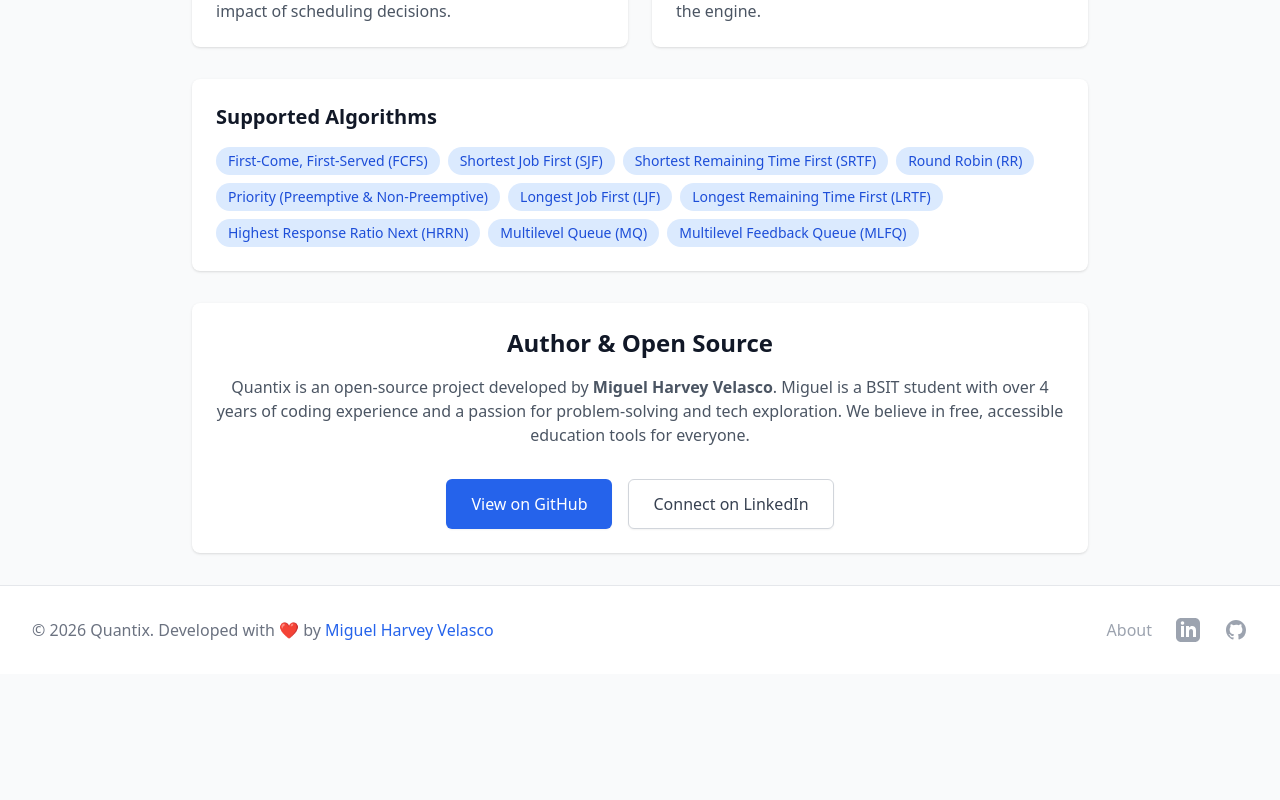
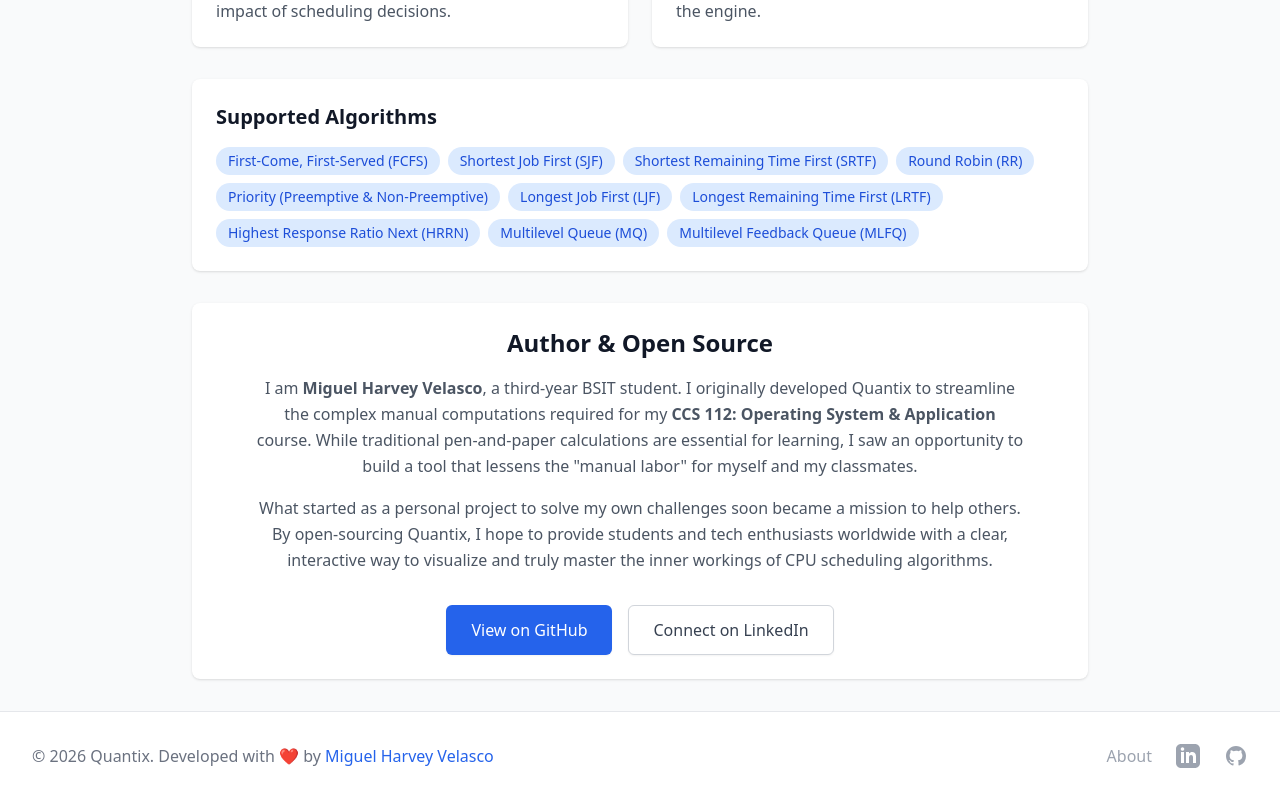
Before and after one commit to CodeExplorer430/cpu-scheduling-visualizer, a React (Vite) app in the folder frontend/: page /about in a window 1280 px wide. Shown: the part 969-1769 px from the top of the page. Before the commit the page ends 1643 px from the top, so only its background shows below. Built offline with nearby package versions, Linux system fonts and the light colour scheme.

Commit message:
docs: refine author bio with personal motivation and course context

```diff
--- a/frontend/src/pages/About.tsx
+++ b/frontend/src/pages/About.tsx
@@ -102,10 +102,18 @@ export const About: React.FC = () => {
       <Card>
         <div className="text-center space-y-4">
           <h2 className="text-2xl font-bold text-gray-900 dark:text-white">Author & Open Source</h2>
-          <p className="text-gray-600 dark:text-gray-300">
-            Quantix is an open-source project developed by <strong>Miguel Harvey Velasco</strong>.
-            Miguel is a BSIT student with over 4 years of coding experience and a passion for
-            problem-solving and tech exploration. We believe in free, accessible education tools for everyone.
+          <p className="text-gray-600 dark:text-gray-300 leading-relaxed max-w-3xl mx-auto">
+            I am <strong>Miguel Harvey Velasco</strong>, a third-year BSIT student. I originally
+            developed Quantix to streamline the complex manual computations required for my{' '}
+            <strong>CCS 112: Operating System & Application</strong> course. While traditional
+            pen-and-paper calculations are essential for learning, I saw an opportunity to build a
+            tool that lessens the "manual labor" for myself and my classmates.
+          </p>
+          <p className="text-gray-600 dark:text-gray-300 leading-relaxed max-w-3xl mx-auto">
+            What started as a personal project to solve my own challenges soon became a mission to
+            help others. By open-sourcing Quantix, I hope to provide students and tech enthusiasts
+            worldwide with a clear, interactive way to visualize and truly master the inner workings
+            of CPU scheduling algorithms.
           </p>
           <div className="flex flex-wrap justify-center gap-4 pt-4">
             <a
```
